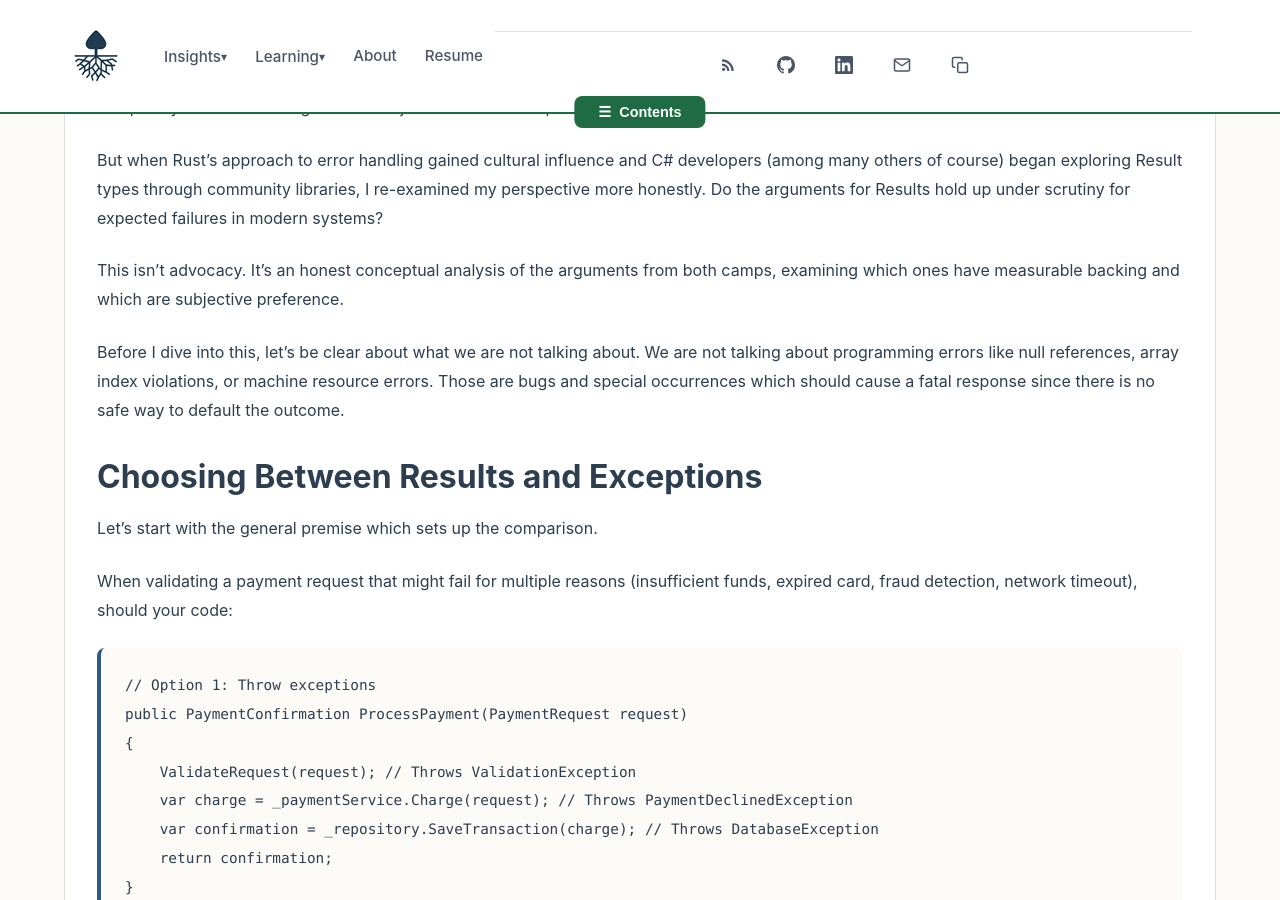
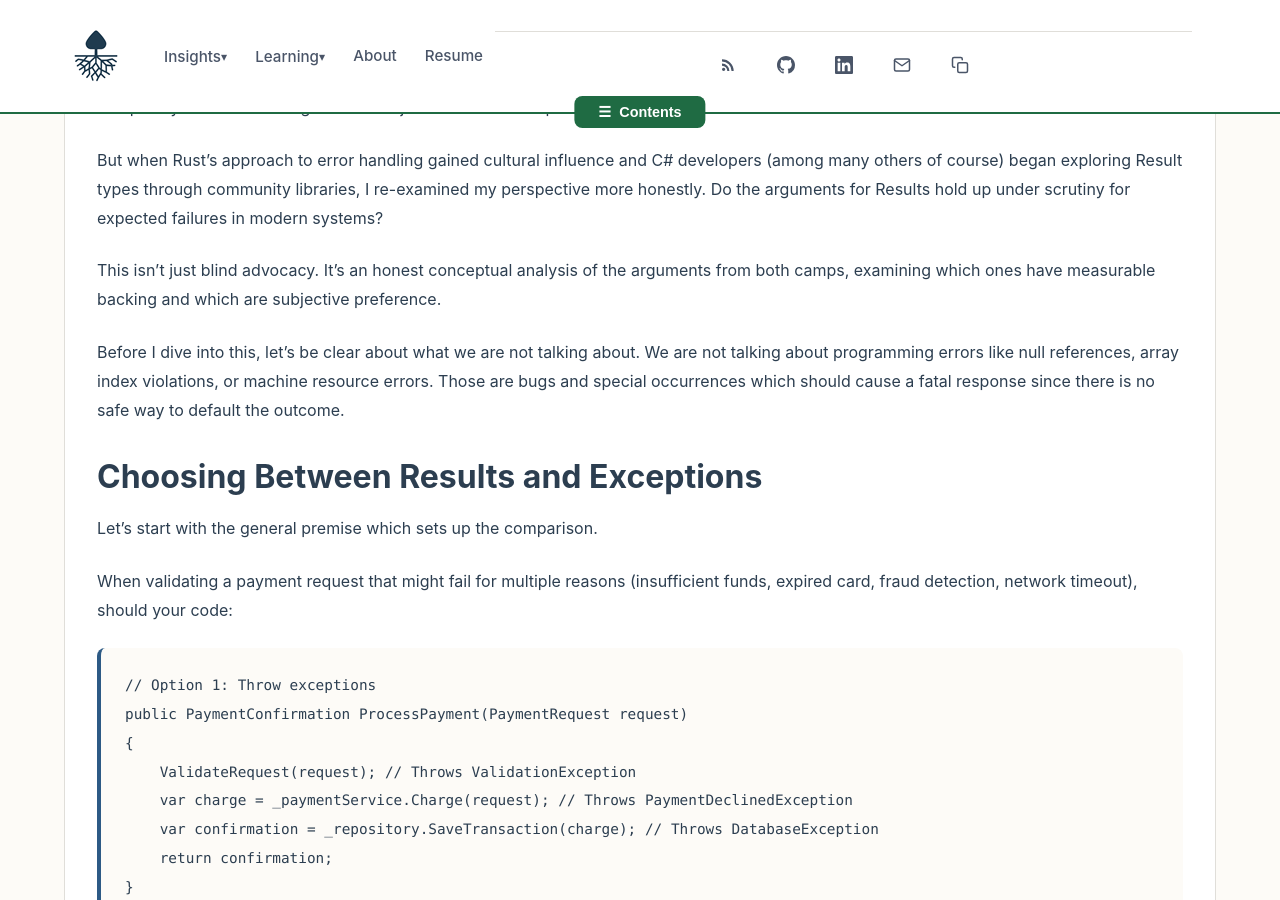
Before and after one commit to stevenstuartm/stevenstuartm.github.io, a Jekyll site: the page built from _posts/2025-10-29-result-pattern-vs-exceptions-revisited.md, in a window 1280 px wide and 900 px high, scrolled down 360 px. Built offline with Jekyll 4.4.1, drawn with Linux system fonts in a browser that asks for light colours; some of the changed text lies outside the part shown.

Commit message:
minor tone changes to result types post

```diff
--- a/_posts/2025-10-29-result-pattern-vs-exceptions-revisited.md
+++ b/_posts/2025-10-29-result-pattern-vs-exceptions-revisited.md
@@ -11,7 +11,7 @@ I prefer the clean code that is more often produced by throwing exceptions. With
 
 But when Rust's approach to error handling gained cultural influence and C# developers (among many others of course) began exploring Result types through community libraries, I re-examined my perspective more honestly. Do the arguments for Results hold up under scrutiny for expected failures in modern systems?
 
-This isn't advocacy. It's an honest conceptual analysis of the arguments from both camps, examining which ones have measurable backing and which are subjective preference.
+This isn't just blind advocacy. It's an honest conceptual analysis of the arguments from both camps, examining which ones have measurable backing and which are subjective preference.
 
 Before I dive into this, let's be clear about what we are not talking about. We are not talking about programming errors like null references, array index violations, or machine resource errors. Those are bugs and special occurrences which should cause a fatal response since there is no safe way to default the outcome.
 
```
Also changed, not shown: other parts of _posts/2025-10-29-result-pattern-vs-exceptions-revisited.md (+1 -1 lines).
